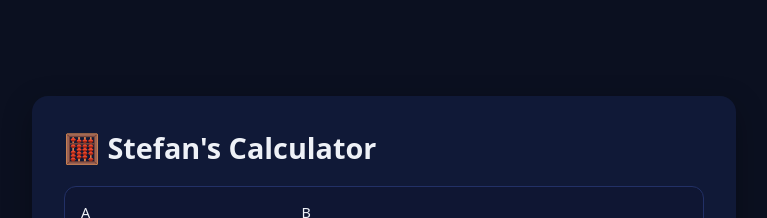
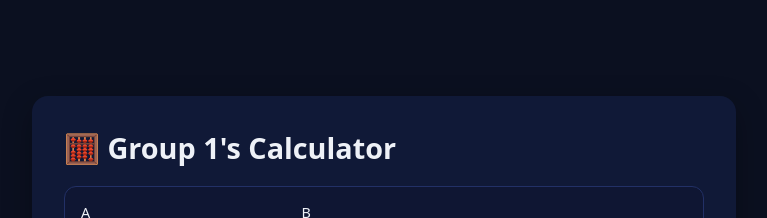
Before and after one commit to wu3ty/calculator, a Vue app: page / in a window 1280 px wide. Shown: the top 218 px of the page, without its empty margins (256-1023 px from the left). Built offline with nearby package versions, Linux system fonts and the light colour scheme.

Commit message:
Renamend Calculator

```diff
--- a/src/App.vue
+++ b/src/App.vue
@@ -1,6 +1,6 @@
 <template>
   <main class="container">
-    <h1>🧮 Stefan's Calculator</h1>
+    <h1>🧮 Group 1's Calculator</h1>
     <Calculator />
     <p class="tip">Try entering two numbers and click Add or Subtract.</p>
   </main>
```
